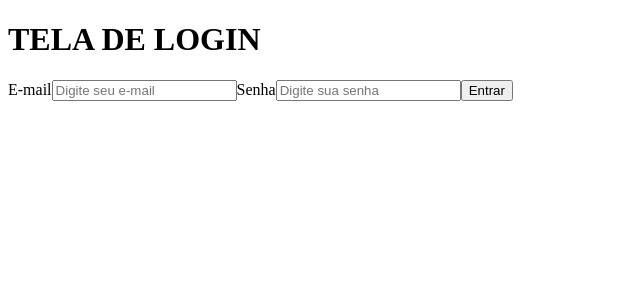
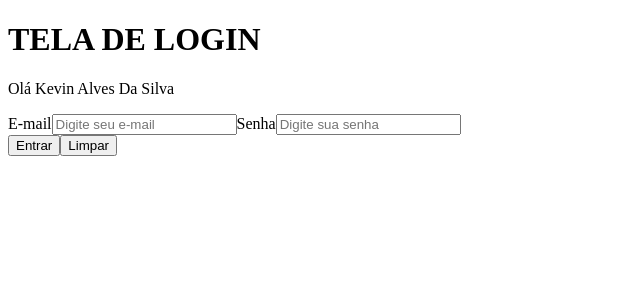
Before and after one commit to KevinAlves55/ReactAndTypescript, a React (Create React App) app: page /entrar in a window 1280 px wide. Shown: the top 300 px of the page, without its empty margins (0-640 px from the left). Built offline with nearby package versions, Linux system fonts and the light colour scheme.

Commit message:
feat: Creat contexts and hooks

```diff
--- a/src/app/App.tsx
+++ b/src/app/App.tsx
@@ -1,7 +1,10 @@
 import { Routes } from "./routes";
+import { UsuarioLogadoProvider } from "./shared/contexts";
 
 export const App = () => {
   return (
-    <Routes />
+    <UsuarioLogadoProvider>
+      <Routes />
+    </UsuarioLogadoProvider>
   );
 }
--- a/src/app/pages/dashboard/Dashboard.tsx
+++ b/src/app/pages/dashboard/Dashboard.tsx
@@ -1,10 +1,18 @@
 import { Link } from "react-router-dom";
+import { useUsuarioLogado } from "../../shared/hooks";
 
 export const Dashboard = () => {
+
+    const { nomeDoUsuario } = useUsuarioLogado();
 
     return(
         <div>
             <p>Dashboard</p>
+
+            <div>
+                <p>Bem-vindo: {nomeDoUsuario}</p>
+            </div>
+
             <Link to="/entrar">Login</Link>
         </div>
     );
--- a/src/app/pages/login/Login.tsx
+++ b/src/app/pages/login/Login.tsx
@@ -1,12 +1,24 @@
 import { useRef, useState } from "react";
+import { useUsuarioLogado } from "../../shared/hooks";
+import { ButtonLogin } from "./components/ButtonLogin";
 import { InputLogin } from "./components/InputLogin";
 
 export const Login = () => {
 
     const inputPasswordRef = useRef<HTMLInputElement>(null);
+    const inputEmailRef = useRef<HTMLInputElement>(null);
+    const { nomeDoUsuario } = useUsuarioLogado();
 
     const [email, setEmail] = useState("");
     const [senha, setSenha] = useState("");
+
+    const handleCleaning = () => {
+
+        setEmail("");
+        setSenha("");
+        inputEmailRef.current?.focus()
+
+    }
 
     const handleLogin = () => {
 
@@ -28,6 +40,8 @@ export const Login = () => {
         <div>
             <h1>TELA DE LOGIN</h1>
 
+            <p>Olá {nomeDoUsuario}</p>
+
             <form action="" name="form-login">
 
                 <InputLogin
@@ -35,22 +49,27 @@ export const Login = () => {
                     value={email}
                     type="email"
                     placeholder="Digite seu e-mail"
+                    name="email"
                     onChange={setEmail}
                     onPressEnter={() => inputPasswordRef.current?.focus()}
+                    ref={inputEmailRef}
                 />
 
                 <InputLogin
                     label="Senha"
                     value={senha}
                     type="password"
+                    name="senha"
                     placeholder="Digite sua senha"
                     onChange={setSenha}
                     ref={inputPasswordRef}
                 />
 
-                <button type="button" onClick={handleLogin}>
-                    Entrar
-                </button>
+                <div>
+                    <ButtonLogin type="button" onClick={handleLogin}>Entrar</ButtonLogin>
+                    <ButtonLogin onClick={handleCleaning} type="reset">Limpar</ButtonLogin>
+                </div>
+
             </form>
         </div>
     );
--- /dev/null
+++ b/src/app/pages/login/components/ButtonLogin.tsx
@@ -0,0 +1,21 @@
+import React from "react";
+
+interface IButtonLoginProps {
+
+    type?: "button" | "submit" | "reset";
+    onClick?: () => void;
+    children: React.ReactNode;
+
+}
+
+export const ButtonLogin: React.FC<IButtonLoginProps> = ({ type, onClick, children }) => {
+
+
+    return(
+        <button type={type} onClick={onClick}>
+            {children}
+        </button>
+    );
+
+
+}
--- a/src/app/pages/login/components/InputLogin.tsx
+++ b/src/app/pages/login/components/InputLogin.tsx
@@ -1,17 +1,18 @@
 import React from "react";
 
-interface InputLoginProps {
+interface IInputLoginProps {
 
     label: string;
     value: string;
     type: string;
     placeholder: string;
+    name: string;
     onChange: (newValue: string) => void;
     onPressEnter? : () => void;
 
 }
 
-export const InputLogin = React.forwardRef<HTMLInputElement, InputLoginProps>((props, ref) => {
+export const InputLogin = React.forwardRef<HTMLInputElement, IInputLoginProps>((props, ref) => {
 
     return(
         <label>
@@ -23,6 +24,7 @@ export const InputLogin = React.forwardRef<HTMLInputElement, InputLoginProps>((p
                 placeholder={props.placeholder}
                 onKeyDown={e => e.key === "Enter" ? props.onPressEnter && props.onPressEnter() : undefined}
                 ref={ref}
+                name={props.name}
             />
         </label>
     );
--- /dev/null
+++ b/src/app/shared/contexts/UsuarioLogado.tsx
@@ -0,0 +1,19 @@
+import { createContext } from "react";
+
+interface IUsuarioLogadoProviderProps {
+    children: React.ReactNode;
+}
+
+export const UsuarioLogadoContext = createContext({
+    nomeDoUsuario: "Kevin Alves Da Silva",
+});
+
+export const UsuarioLogadoProvider: React.FC<IUsuarioLogadoProviderProps> = ( {children} ) => {
+
+    return (
+       <UsuarioLogadoContext.Provider value={{ nomeDoUsuario: "Kevin Alves Da Silva" }}>
+          {children}
+       </UsuarioLogadoContext.Provider>
+    );
+
+};
--- a/src/app/shared/contexts/index.ts
+++ b/src/app/shared/contexts/index.ts
@@ -1 +1 @@
-export {  };
+export * from "./UsuarioLogado";
--- /dev/null
+++ b/src/app/shared/hooks/UseUsuarioLogado.ts
@@ -0,0 +1,8 @@
+import { useContext } from 'react';
+import { UsuarioLogadoContext } from '../contexts';
+
+export const useUsuarioLogado = () => {
+
+    return useContext(UsuarioLogadoContext);
+
+}
--- a/src/app/shared/hooks/index.ts
+++ b/src/app/shared/hooks/index.ts
@@ -1 +1 @@
-export {  };
+export * from "./UseUsuarioLogado";
```
